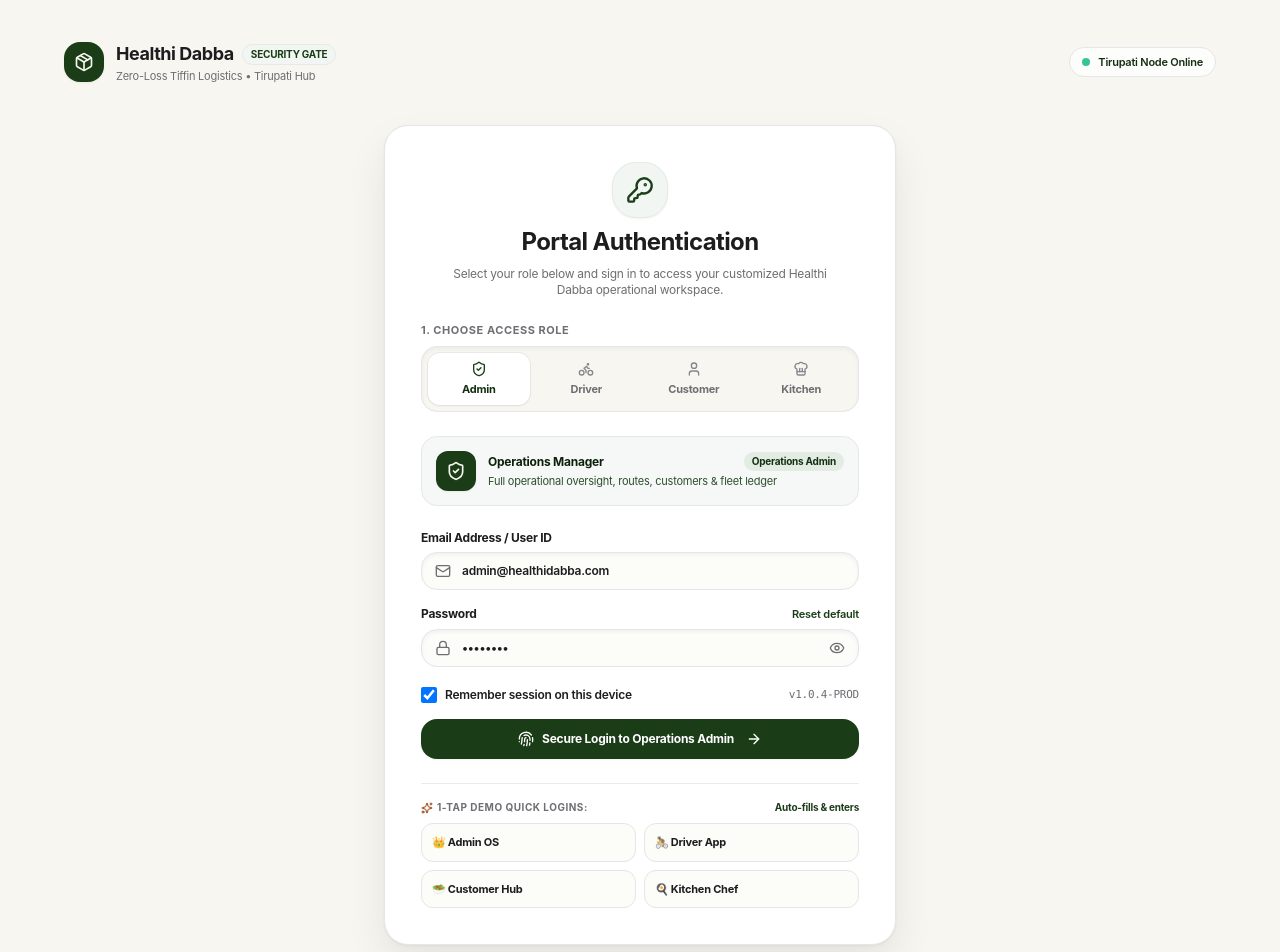
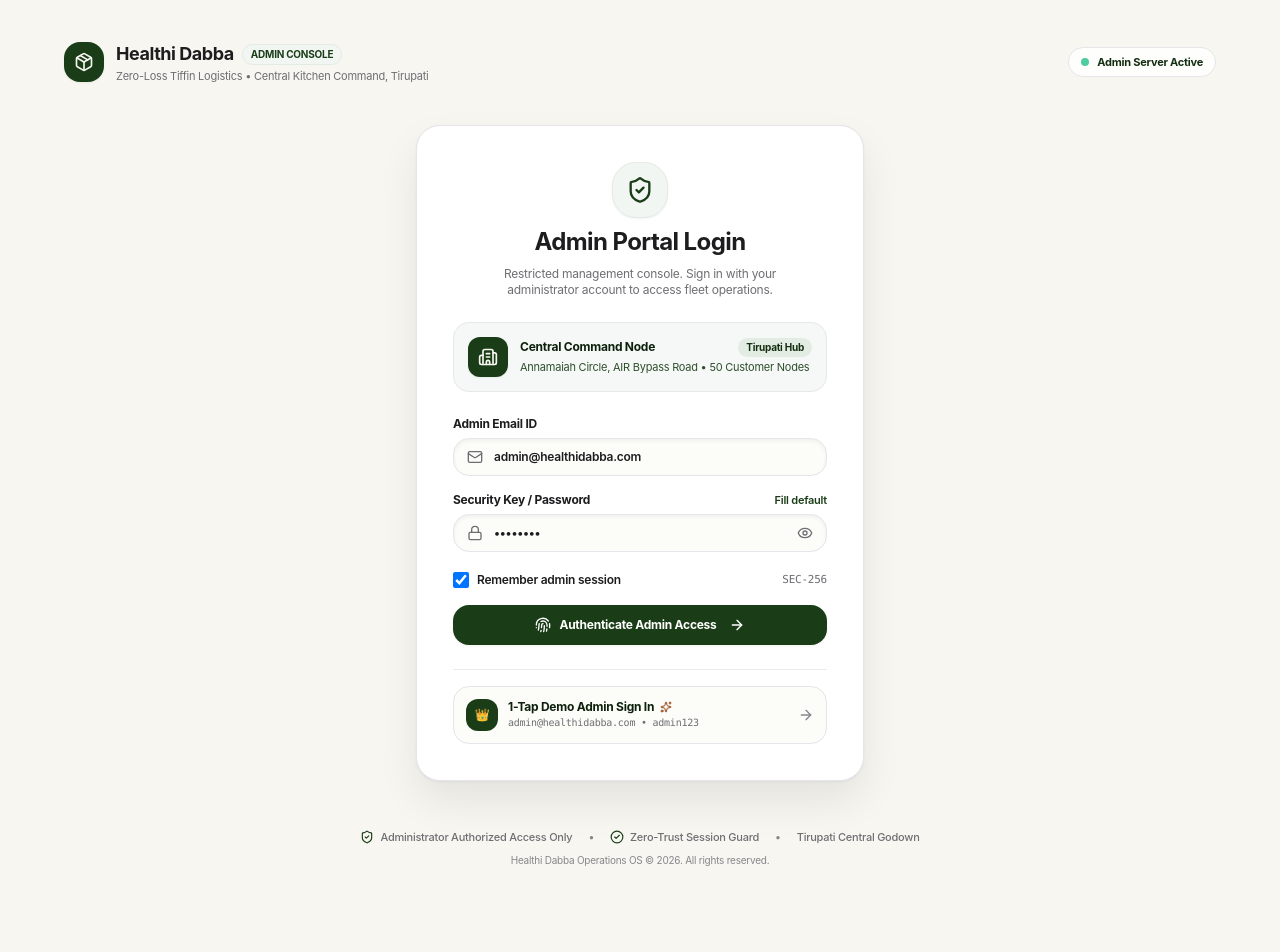
Before and after one commit to george77-create/healthi-dabba, a React (Vite) app: page / in a window 1280 px wide. Shown: the top 952 px of the page. After the commit the page ends 916 px from the top, so only its background shows below. Built offline with nearby package versions, Linux system fonts and the light colour scheme.

Commit message:
Make website login page strictly for Admin portal only

```diff
--- a/src/components/LoginPage.jsx
+++ b/src/components/LoginPage.jsx
@@ -7,18 +7,14 @@ import {
   Eye,
   EyeOff,
   ArrowRight,
-  User,
-  Bike,
-  ChefHat,
   CheckCircle2,
   AlertCircle,
+  Fingerprint,
   Sparkles,
-  KeyRound,
-  Fingerprint
+  Building2
 } from 'lucide-react';
 
 export default function LoginPage({ onLogin }) {
-  const [selectedRole, setSelectedRole] = useState('admin');
   const [email, setEmail] = useState('admin@healthidabba.com');
   const [password, setPassword] = useState('admin123');
   const [showPassword, setShowPassword] = useState(false);
@@ -26,60 +22,21 @@ export default function LoginPage({ onLogin }) {
   const [errorMsg, setErrorMsg] = useState(null);
   const [isLoading, setIsLoading] = useState(false);
 
-  // Pre-configured role accounts for fast testing
-  const ROLE_CONFIGS = {
-    admin: {
-      name: "Operations Manager",
-      email: "admin@healthidabba.com",
-      defaultPass: "admin123",
-      roleLabel: "Operations Admin",
-      hub: "Tirupati Central Command",
-      icon: ShieldCheck,
-      desc: "Full operational oversight, routes, customers & fleet ledger"
-    },
-    delivery: {
-      name: "Raju Kumar",
-      email: "raju@healthidabba.com",
-      defaultPass: "driver123",
-      roleLabel: "Delivery Hero (DBOY-01)",
-      hub: "Route A — KT Road & Alipiri Zone",
-      icon: Bike,
-      desc: "Turn-by-turn stop manifest, QR scanner & godown returns"
-    },
-    customer: {
-      name: "Srikanth Reddy",
-      email: "srikanth@healthidabba.com",
-      defaultPass: "cust123",
-      roleLabel: "Customer (CUST-001)",
-      hub: "Balaji Heights, KT Road, Tirupati",
-      icon: User,
-      desc: "Dietary preferences, live delivery timeline & dabba passport"
-    },
-    kitchen: {
-      name: "Ramesh Sharma",
-      email: "ramesh@healthidabba.com",
-      defaultPass: "chef123",
-      roleLabel: "Head Cook (KSTF-01)",
-      hub: "Annamaiah Circle Central Kitchen",
-      icon: ChefHat,
-      desc: "Meal packing manifest, dish allotments & hygiene checklist"
-    }
-  };
-
-  const handleSelectRole = (roleKey) => {
-    setSelectedRole(roleKey);
-    const cfg = ROLE_CONFIGS[roleKey];
-    setEmail(cfg.email);
-    setPassword(cfg.defaultPass);
-    setErrorMsg(null);
-  };
-
   const handleSubmit = (e) => {
     if (e) e.preventDefault();
     setErrorMsg(null);
 
-    if (!email.trim() || !password.trim()) {
-      setErrorMsg("Please enter both email address and password.");
+    const trimmedEmail = email.trim();
+    const trimmedPass = password.trim();
+
+    if (!trimmedEmail || !trimmedPass) {
+      setErrorMsg("Please enter both administrator email and password.");
+      return;
+    }
+
+    // Admin validation check
+    if (trimmedPass.length < 4) {
+      setErrorMsg("Invalid password. Please enter your admin security key.");
       return;
     }
 
@@ -87,33 +44,33 @@ export default function LoginPage({ onLogin }) {
 
     setTimeout(() => {
       setIsLoading(false);
-      const cfg = ROLE_CONFIGS[selectedRole];
 
-      const userData = {
-        name: cfg.name,
-        email: email.trim(),
-        role: selectedRole,
-        roleLabel: cfg.roleLabel,
-        hub: cfg.hub,
-        customerId: selectedRole === 'customer' ? 'CUST-001' : null,
-        driverId: selectedRole === 'delivery' ? 'DBOY-01' : null,
+      const adminData = {
+        name: "Operations Manager",
+        email: trimmedEmail,
+        role: "admin",
+        roleLabel: "Operations Admin",
+        hub: "Annamaiah Circle Central Kitchen, Tirupati",
         loginTime: new Date().toLocaleTimeString([], { hour: '2-digit', minute: '2-digit' })
       };
 
       if (rememberMe) {
         try {
-          localStorage.setItem('healthi_dabba_user', JSON.stringify(userData));
-        } catch (e) {
-          console.error("Storage error:", e);
+          localStorage.setItem('healthi_dabba_user', JSON.stringify(adminData));
+        } catch (err) {
+          console.error("Storage error:", err);
         }
       }
 
-      onLogin(userData);
-    }, 600);
+      onLogin(adminData);
+    }, 450);
   };
 
-  const currentCfg = ROLE_CONFIGS[selectedRole];
-  const CurrentIcon = currentCfg.icon;
+  const handleFillDemoAdmin = () => {
+    setEmail('admin@healthidabba.com');
+    setPassword('admin123');
+    setErrorMsg(null);
+  };
 
   return (
     <div className="min-h-screen bg-cream-100 flex flex-col justify-between p-4 sm:p-6 lg:p-8 font-apple antialiased selection:bg-forest-100 selection:text-forest-800">
@@ -128,90 +85,57 @@ export default function LoginPage({ onLogin }) {
             <div className="flex items-center gap-2">
               <span className="font-bold text-lg text-charcoal tracking-tight">Healthi Dabba</span>
               <span className="px-2 py-0.5 text-[10px] font-bold bg-forest-50 text-forest-700 rounded-full border border-forest-100">
-                SECURITY GATE
+                ADMIN CONSOLE
               </span>
             </div>
             <p className="text-[11px] text-charcoal-muted hidden sm:block">
-              Zero-Loss Tiffin Logistics • Tirupati Hub
+              Zero-Loss Tiffin Logistics • Central Kitchen Command, Tirupati
             </p>
           </div>
         </div>
 
-        <div className="flex items-center gap-2 px-3 py-1.5 rounded-full bg-white/80 border border-edge text-xs font-semibold text-charcoal shadow-xs">
+        <div className="flex items-center gap-2 px-3 py-1.5 rounded-full bg-white/90 border border-edge text-xs font-semibold text-charcoal shadow-xs">
           <span className="w-2 h-2 rounded-full bg-emerald-500 animate-pulse"></span>
-          <span className="text-[11px] text-forest-800">Tirupati Node Online</span>
+          <span className="text-[11px] text-forest-800 font-bold">Admin Server Active</span>
         </div>
       </header>
 
-      {/* Main Center Login Canvas */}
-      <main className="max-w-lg mx-auto w-full my-auto py-8">
+      {/* Main Center Login Card */}
+      <main className="max-w-md mx-auto w-full my-auto py-8">
         <div className="bg-white rounded-3xl p-7 sm:p-9 shadow-apple-modal border border-edge space-y-6">
 
-          {/* Form Header */}
+          {/* Card Header */}
           <div className="text-center space-y-2">
             <div className="w-14 h-14 mx-auto rounded-3xl bg-forest-50 border border-forest-100 flex items-center justify-center text-forest-700 shadow-apple-sm">
-              <KeyRound className="w-7 h-7" />
+              <ShieldCheck className="w-7 h-7" />
             </div>
             <h1 className="text-2xl font-bold text-charcoal tracking-tight">
-              Portal Authentication
+              Admin Portal Login
             </h1>
-            <p className="text-xs text-charcoal-muted max-w-sm mx-auto">
-              Select your role below and sign in to access your customized Healthi Dabba operational workspace.
+            <p className="text-xs text-charcoal-muted max-w-xs mx-auto">
+              Restricted management console. Sign in with your administrator account to access fleet operations.
             </p>
           </div>
 
-          {/* Role Segment Selector */}
-          <div className="space-y-2">
-            <label className="text-[11px] font-bold text-charcoal-muted uppercase tracking-wider block">
-              1. Choose Access Role
-            </label>
-            <div className="grid grid-cols-2 sm:grid-cols-4 gap-1.5 p-1.5 bg-cream-100/90 rounded-2xl border border-edge shadow-inner">
-              {[
-                { id: 'admin', label: 'Admin', icon: ShieldCheck },
-                { id: 'delivery', label: 'Driver', icon: Bike },
-                { id: 'customer', label: 'Customer', icon: User },
-                { id: 'kitchen', label: 'Kitchen', icon: ChefHat },
-              ].map((role) => {
-                const Icon = role.icon;
-                const isSelected = selectedRole === role.id;
-                return (
-                  <button
-                    key={role.id}
-                    type="button"
-                    onClick={() => handleSelectRole(role.id)}
-                    className={`flex flex-col items-center justify-center gap-1 py-2 px-2 rounded-xl text-xs font-bold transition-all apple-press ${
-                      isSelected
-                        ? 'bg-white text-forest-800 shadow-apple-sm ring-1 ring-black/5'
-                        : 'text-charcoal-muted hover:text-charcoal hover:bg-white/40'
-                    }`}
-                  >
-                    <Icon className={`w-4 h-4 ${isSelected ? 'text-forest-700' : 'text-charcoal-subtle'}`} />
-                    <span className="text-[11px]">{role.label}</span>
-                  </button>
-                );
-              })}
-            </div>
-          </div>
-
-          {/* Active Role Quick Card Preview */}
+          {/* Admin Location Badge */}
           <div className="p-3.5 rounded-2xl bg-forest-50/70 border border-forest-200/80 flex items-center gap-3">
             <div className="w-10 h-10 rounded-xl bg-forest-700 text-cream-50 flex items-center justify-center flex-shrink-0 shadow-sm">
-              <CurrentIcon className="w-5 h-5 text-cream-100" />
+              <Building2 className="w-5 h-5 text-cream-100" />
             </div>
             <div className="min-w-0 flex-1">
               <div className="flex items-center justify-between">
-                <span className="text-xs font-bold text-forest-900 truncate">{currentCfg.name}</span>
+                <span className="text-xs font-bold text-forest-900 truncate">Central Command Node</span>
                 <span className="text-[10px] font-bold px-2 py-0.5 rounded-full bg-forest-100 text-forest-800">
-                  {currentCfg.roleLabel}
+                  Tirupati Hub
                 </span>
               </div>
               <p className="text-[11px] text-forest-700/90 truncate mt-0.5">
-                {currentCfg.desc}
+                Annamaiah Circle, AIR Bypass Road • 50 Customer Nodes
               </p>
             </div>
           </div>
 
-          {/* Error Message if any */}
+          {/* Error Notice */}
           {errorMsg && (
             <div className="p-3.5 rounded-2xl bg-rose-50 border border-rose-200 text-xs text-rose-800 flex items-center gap-2 animate-fade-in">
               <AlertCircle className="w-4 h-4 text-rose-600 flex-shrink-0" />
@@ -219,21 +143,21 @@ export default function LoginPage({ onLogin }) {
             </div>
           )}
 
-          {/* Credentials Form */}
+          {/* Admin Form */}
           <form onSubmit={handleSubmit} className="space-y-4">
 
-            {/* Email Field */}
+            {/* Admin Email Field */}
             <div className="space-y-1.5">
-              <label className="text-xs font-bold text-charcoal block">Email Address / User ID</label>
+              <label className="text-xs font-bold text-charcoal block">Admin Email ID</label>
               <div className="relative">
                 <Mail className="w-4 h-4 text-charcoal-muted absolute left-3.5 top-1/2 -translate-y-1/2" />
                 <input
                   type="email"
                   required
-                  placeholder="name@healthidabba.com"
+                  placeholder="admin@healthidabba.com"
                   value={email}
                   onChange={(e) => setEmail(e.target.value)}
-                  className="w-full pl-10 pr-4 py-2.5 text-xs rounded-2xl border border-edge bg-cream-50 focus:outline-none focus:border-forest-600 focus:bg-white text-charcoal font-semibold shadow-inner"
+                  className="w-full pl-10 pr-4 py-2.5 text-xs rounded-2xl border border-edge bg-cream-50 focus:outline-none focus:border-forest-600 focus:bg-white text-charcoal font-semibold shadow-inner transition-colors"
                 />
               </div>
             </div>
@@ -241,10 +165,14 @@ export default function LoginPage({ onLogin }) {
             {/* Password Field */}
             <div className="space-y-1.5">
               <div className="flex items-center justify-between">
-                <label className="text-xs font-bold text-charcoal block">Password</label>
-                <span className="text-[11px] text-forest-700 font-semibold cursor-pointer hover:underline" onClick={() => setPassword(currentCfg.defaultPass)}>
-                  Reset default
-                </span>
+                <label className="text-xs font-bold text-charcoal block">Security Key / Password</label>
+                <button
+                  type="button"
+                  onClick={handleFillDemoAdmin}
+                  className="text-[11px] text-forest-700 font-semibold hover:underline"
+                >
+                  Fill default
+                </button>
               </div>
               <div className="relative">
                 <Lock className="w-4 h-4 text-charcoal-muted absolute left-3.5 top-1/2 -translate-y-1/2" />
@@ -254,19 +182,20 @@ export default function LoginPage({ onLogin }) {
                   placeholder="••••••••"
                   value={password}
                   onChange={(e) => setPassword(e.target.value)}
-                  className="w-full pl-10 pr-10 py-2.5 text-xs rounded-2xl border border-edge bg-cream-50 focus:outline-none focus:border-forest-600 focus:bg-white text-charcoal font-semibold shadow-inner"
+                  className="w-full pl-10 pr-10 py-2.5 text-xs rounded-2xl border border-edge bg-cream-50 focus:outline-none focus:border-forest-600 focus:bg-white text-charcoal font-semibold shadow-inner transition-colors"
                 />
                 <button
                   type="button"
                   onClick={() => setShowPassword(!showPassword)}
-                  className="absolute right-3.5 top-1/2 -translate-y-1/2 text-charcoal-muted hover:text-charcoal"
+                  className="absolute right-3.5 top-1/2 -translate-y-1/2 text-charcoal-muted hover:text-charcoal transition-colors"
+                  aria-label={showPassword ? "Hide password" : "Show password"}
                 >
                   {showPassword ? <EyeOff className="w-4 h-4" /> : <Eye className="w-4 h-4" />}
                 </button>
               </div>
             </div>
 
-            {/* Remember Me */}
+            {/* Remember Me Toggle */}
             <div className="flex items-center justify-between pt-1">
               <label className="flex items-center gap-2 cursor-pointer select-none">
                 <input
@@ -275,11 +204,11 @@ export default function LoginPage({ onLogin }) {
                   onChange={(e) => setRememberMe(e.target.checked)}
                   className="w-4 h-4 rounded text-forest-700 focus:ring-forest-600 border-edge cursor-pointer"
                 />
-                <span className="text-xs font-semibold text-charcoal">Remember session on this device</span>
+                <span className="text-xs font-semibold text-charcoal">Remember admin session</span>
               </label>
 
               <span className="text-[11px] text-charcoal-muted font-mono">
-                v1.0.4-PROD
+                SEC-256
               </span>
             </div>
 
@@ -287,50 +216,46 @@ export default function LoginPage({ onLogin }) {
             <button
               type="submit"
               disabled={isLoading}
-              className="w-full py-3 px-5 rounded-2xl bg-forest-700 text-white font-bold text-xs hover:bg-forest-800 apple-press shadow-apple-sm flex items-center justify-center gap-2 disabled:opacity-50"
+              className="w-full py-3 px-5 rounded-2xl bg-forest-700 text-white font-bold text-xs hover:bg-forest-800 apple-press shadow-apple-sm flex items-center justify-center gap-2 disabled:opacity-50 transition-all"
             >
               {isLoading ? (
                 <div className="w-4 h-4 border-2 border-white/30 border-t-white rounded-full animate-spin"></div>
               ) : (
                 <>
                   <Fingerprint className="w-4 h-4" />
-                  <span>Secure Login to {currentCfg.roleLabel}</span>
+                  <span>Authenticate Admin Access</span>
                   <ArrowRight className="w-4 h-4 ml-1" />
                 </>
               )}
             </button>
           </form>
 
-          {/* Quick 1-Click Demo Login Bar */}
-          <div className="pt-4 border-t border-edge/80 space-y-2">
-            <div className="flex items-center justify-between">
-              <span className="text-[10px] font-bold text-charcoal-muted uppercase tracking-wider flex items-center gap-1">
-                <Sparkles className="w-3 h-3 text-warmamber-600" />
-                <span>1-Tap Demo Quick Logins:</span>
-              </span>
-              <span className="text-[10px] text-forest-700 font-bold">Auto-fills & enters</span>
-            </div>
-
-            <div className="grid grid-cols-2 gap-2">
-              {[
-                { id: 'admin', label: '👑 Admin OS', color: 'hover:border-forest-600' },
-                { id: 'delivery', label: '🚴 Driver App', color: 'hover:border-warmamber-500' },
-                { id: 'customer', label: '🥗 Customer Hub', color: 'hover:border-forest-600' },
-                { id: 'kitchen', label: '🍳 Kitchen Chef', color: 'hover:border-terracotta-500' }
-              ].map((btn) => (
+          {/* 1-Tap Quick Fill Demo Admin Card */}
+          <div className="pt-4 border-t border-edge/80">
             <button
-                  key={btn.id}
               type="button"
               onClick={() => {
-                    handleSelectRole(btn.id);
+                handleFillDemoAdmin();
                 setTimeout(() => handleSubmit(), 50);
               }}
-                  className={`p-2.5 rounded-xl bg-cream-50 hover:bg-white text-charcoal font-bold text-[11px] border border-edge transition-all apple-press shadow-xs text-left ${btn.color}`}
+              className="w-full p-3 rounded-2xl bg-cream-50 hover:bg-forest-50/60 border border-edge hover:border-forest-200 text-charcoal transition-all apple-press flex items-center justify-between group shadow-xs"
             >
-                  <span>{btn.label}</span>
+              <div className="flex items-center gap-2.5">
+                <div className="w-8 h-8 rounded-xl bg-forest-700 text-cream-100 flex items-center justify-center font-bold text-xs">
+                  👑
+                </div>
+                <div className="text-left">
+                  <div className="text-xs font-bold text-forest-900 flex items-center gap-1.5">
+                    <span>1-Tap Demo Admin Sign In</span>
+                    <Sparkles className="w-3 h-3 text-warmamber-600 inline" />
+                  </div>
+                  <div className="text-[10px] text-charcoal-muted font-mono">
+                    admin@healthidabba.com • admin123
+                  </div>
+                </div>
+              </div>
+              <ArrowRight className="w-4 h-4 text-charcoal-subtle group-hover:text-forest-700 group-hover:translate-x-0.5 transition-all" />
             </button>
-              ))}
-            </div>
           </div>
 
         </div>
@@ -341,18 +266,18 @@ export default function LoginPage({ onLogin }) {
         <div className="flex flex-wrap items-center justify-center gap-4 text-[11px] font-medium text-charcoal-muted">
           <span className="flex items-center gap-1.5">
             <ShieldCheck className="w-3.5 h-3.5 text-forest-700" />
-            <span>256-Bit TLS End-to-End Encryption</span>
+            <span>Administrator Authorized Access Only</span>
           </span>
           <span className="text-charcoal-subtle">•</span>
           <span className="flex items-center gap-1.5">
             <CheckCircle2 className="w-3.5 h-3.5 text-forest-700" />
-            <span>Zero-Trust Session Authentication</span>
+            <span>Zero-Trust Session Guard</span>
           </span>
           <span className="text-charcoal-subtle">•</span>
-          <span>Annamaiah Circle Central Kitchen, Tirupati</span>
+          <span>Tirupati Central Godown</span>
         </div>
         <p className="text-[10px] text-charcoal-subtle">
-          Healthi Dabba Platform © 2026. All rights reserved.
+          Healthi Dabba Operations OS © 2026. All rights reserved.
         </p>
       </footer>
 
```
Lines whose indentation alone changed are shown as unchanged.
